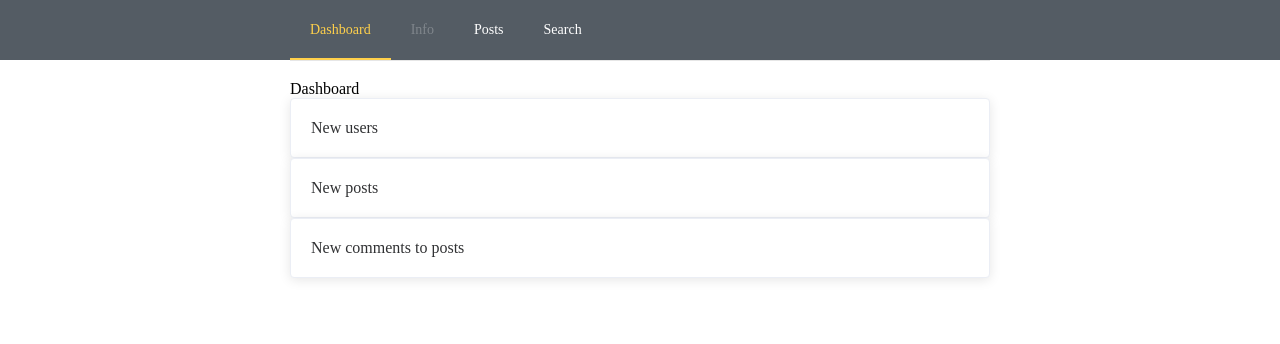
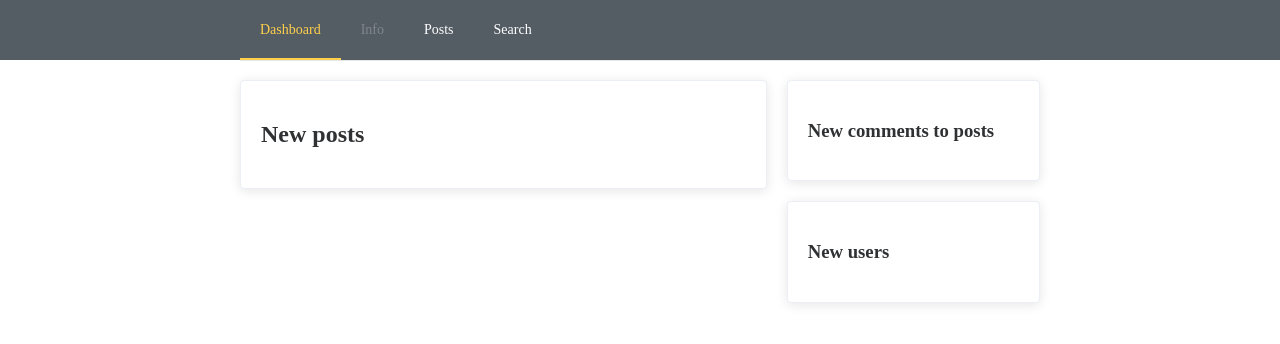
Before and after one commit to Feuway/test-vue-app, a Vue app: page / in a window 1280 px wide. Shown: the top 344 px of the page. Built offline with nearby package versions, Linux system fonts and the light colour scheme.

Commit message:
add store modules

```diff
--- a/src/App.vue
+++ b/src/App.vue
@@ -10,7 +10,9 @@
 
       <el-main class="main-content">
         <app-grid-wrap>
-          <router-view />
+          <transition name="slide-Y" mode="out-in">
+            <router-view />
+          </transition>
         </app-grid-wrap>
       </el-main>
     </el-container>
--- a/src/assets/scss/base/base.scss
+++ b/src/assets/scss/base/base.scss
@@ -9,25 +9,30 @@ body {
   padding: 0;
 }
 
+.main-header {
+  position: fixed;
+  width: 100%;
+  height: 50px;
+  padding: 0;
+  background-color: #545c64;
+}
+
+.main-content {
+  margin-top: 60px;
+}
+
 .grid-wrapper {
-  max-width: 700px;
+  max-width: 800px;
   margin: 0 auto;
 
-  @media (max-width: 800px) {
+  @media (max-width: 1000px) {
     width: 100%;
     padding: 0 20px;
   }
 }
 
+.grid-container {}
+
 .grid-row {}
 
 .grid-col {}
-
-.main-header {
-  padding: 0;
-  background-color: #545c64;
-}
-
-.main-content {
-
-}
--- a/src/assets/scss/main.scss
+++ b/src/assets/scss/main.scss
@@ -1,9 +1,13 @@
 // base
-@import 'base/base';
+@import "base/fonts";
+@import "base/base";
 
 // pages
 
 // components
 
+// utils
+@import "utils/transitions";
+
 // vendors
 @import "vendors/element-ui";
--- /dev/null
+++ b/src/assets/scss/utils/_transitions.scss
@@ -0,0 +1,16 @@
+.slide-Y {
+  &-enter-active,
+  &-leave-active {
+    transition: all .2s ease-out;
+  }
+
+  &-enter,
+  &-leave-to {
+    transform: translateY(20px);
+    opacity: 0;
+  }
+}
+
+.list-move {
+  transition: transform 1s;
+}
--- a/src/assets/scss/vendors/element-ui.scss
+++ b/src/assets/scss/vendors/element-ui.scss
@@ -1 +1,14 @@
 @import '~element-ui/lib/theme-chalk/index.css';
+
+// OVERRIDE
+.el-row {
+  &.container {
+    margin: 20px 0;
+  }
+}
+
+.el-col {
+  &.container {
+    margin-bottom: 20px;
+  }
+}
--- a/src/pages/Dashboard.vue
+++ b/src/pages/Dashboard.vue
@@ -1,28 +1,55 @@
 <template>
 
   <section>
-    Dashboard
+    <el-row :gutter="20">
+      <el-col :sm="16" class="container">
+        <el-card>
+          <h2>New posts</h2>
+        </el-card>
+      </el-col>
 
+      <el-col :sm="8" class="container">
+        <el-row>
+          <el-col class="container">
             <el-card>
-      New users
+              <h3>New comments to posts</h3>
+
             </el-card>
+          </el-col>
 
+          <el-col class="container">
             <el-card>
-      New posts
+              <h3>New users</h3>
+
             </el-card>
-
-    <el-card>
-      New comments to posts
-    </el-card>
+          </el-col>
+        </el-row>
+      </el-col>
+    </el-row>
   </section>
 
 </template>
 
 <script>
+  import { mapActions } from 'vuex';
+
   export default {
     name: 'Dashboard',
+    data() {
+      return {
+        listNewPosts: null,
+        listNewComments: null,
+        listNewUsers: null,
+        listNewPhotos: null,
+      };
+    },
+    methods: {
+      ...mapActions([
+        'fetchNewPosts',
+        'fetchNewComments',
+        'fetchNewUsers',
+        'fetchNewPhotos',
+      ]),
+    },
   };
 </script>
-
-<style scoped>
-</style>
--- a/src/store/index.js
+++ b/src/store/index.js
@@ -2,11 +2,15 @@ import Vue from 'vue';
 import Vuex from 'vuex';
 
 import posts from './modules/posts';
+import users from './modules/users';
+import photos from './modules/photos';
 
 Vue.use(Vuex);
 
 export default new Vuex.Store({
   modules: {
     posts,
+    users,
+    photos,
   },
 });
--- /dev/null
+++ b/src/store/modules/photos.js
@@ -0,0 +1,26 @@
+import * as types from '../mutation-types';
+import { HTTP } from '../../http-common';
+
+export default {
+  state: {
+    listPhotos: [],
+  },
+  getters: {
+    listPhotos(state) {
+      return state.listPhotos;
+    },
+  },
+  mutations: {
+    [types.SET_LIST_PHOTOS](state, payload) {
+      state.listPhotos = payload.list;
+    },
+  },
+  actions: {
+    async fetchListPhotos({ getters, commit }) {
+      if (getters.listPhotos.length === 0) {
+        const response = await HTTP.get('photos');
+        commit(types.SET_LIST_PHOTOS, { list: response.data });
+      }
+    },
+  },
+};
--- a/src/store/modules/posts.js
+++ b/src/store/modules/posts.js
@@ -25,5 +25,15 @@ export default {
         commit(types.SET_LIST_POSTS, { list: response.data });
       }
     },
+
+    async fetchNewPosts() {
+      const response = await HTTP.get('posts?_start=0&_end=5');
+      return response.data;
+    },
+
+    async fetchNewComments() {
+      const response = await HTTP.get('comments?_start=0&_end=5');
+      return response.data;
+    },
   },
 };
--- /dev/null
+++ b/src/store/modules/users.js
@@ -0,0 +1,44 @@
+import * as types from '../mutation-types';
+import { HTTP } from '../../http-common';
+
+export default {
+  state: {
+    listUsers: [],
+  },
+  getters: {
+    listUsers(state) {
+      return state.listUsers;
+    },
+    getUserById() {
+      return id => this.listPosts.find(post => post.id === id) || null;
+    },
+  },
+  mutations: {
+    [types.SET_LIST_USERS](state, payload) {
+      state.listPosts = payload.list;
+    },
+    [types.ADD_DATA_USER_TO_LIST](state, payload) {
+      state.listPosts.push(payload.dataUser);
+    },
+  },
+  actions: {
+    async fetchListUsers({ getters, commit }) {
+      if (getters.listPosts.length === 0) {
+        const response = await HTTP.get('users');
+        commit(types.SET_LIST_USERS, { list: response.data });
+      }
+    },
+
+    async fetchDataUser({ getters, commit }, { userId }) {
+      if (!getters.getUserById(userId)) {
+        const response = await HTTP.get(`users/${userId}`);
+        commit(types.ADD_DATA_USER_TO_LIST, { dataUser: response.data });
+      }
+    },
+
+    async searchUserByName(context, { name }) {
+      const response = await HTTP.get(`users?name_like=${name}`);
+      return response.data;
+    },
+  },
+};
--- a/src/store/mutation-types.js
+++ b/src/store/mutation-types.js
@@ -1,2 +1,9 @@
+// posts - ./modules/posts.js
 export const SET_LIST_POSTS = 'posts/SET_LIST';
+
+// users - ./modules/users.js
 export const SET_LIST_USERS = 'users/SET_LIST';
+export const ADD_DATA_USER_TO_LIST = 'users/ADD_DATA_USER_TO_LIST';
+
+// photos - ./modules/photos.js
+export const SET_LIST_PHOTOS = 'photos/SET_LIST';
```
Also changed, not shown: src/assets/scss/base/fonts.scss (added). Lines whose indentation alone changed are shown as unchanged.
